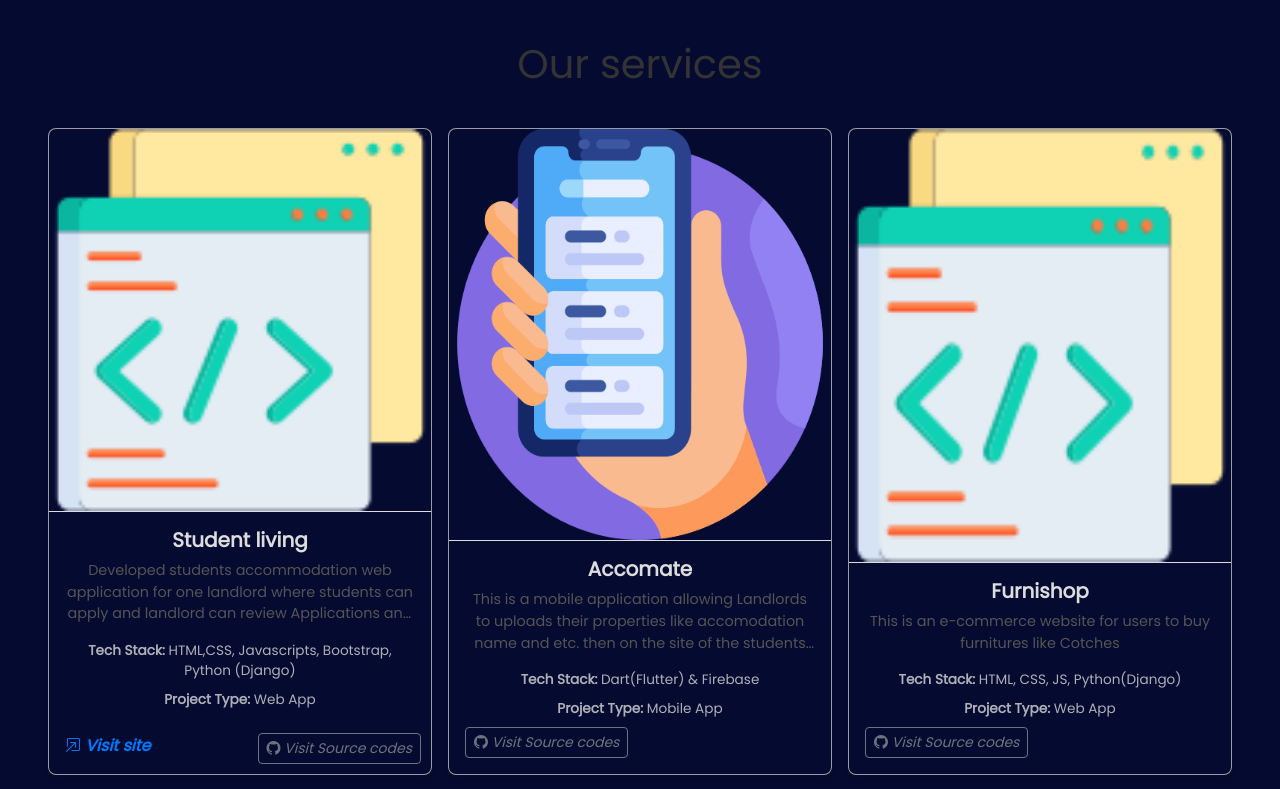
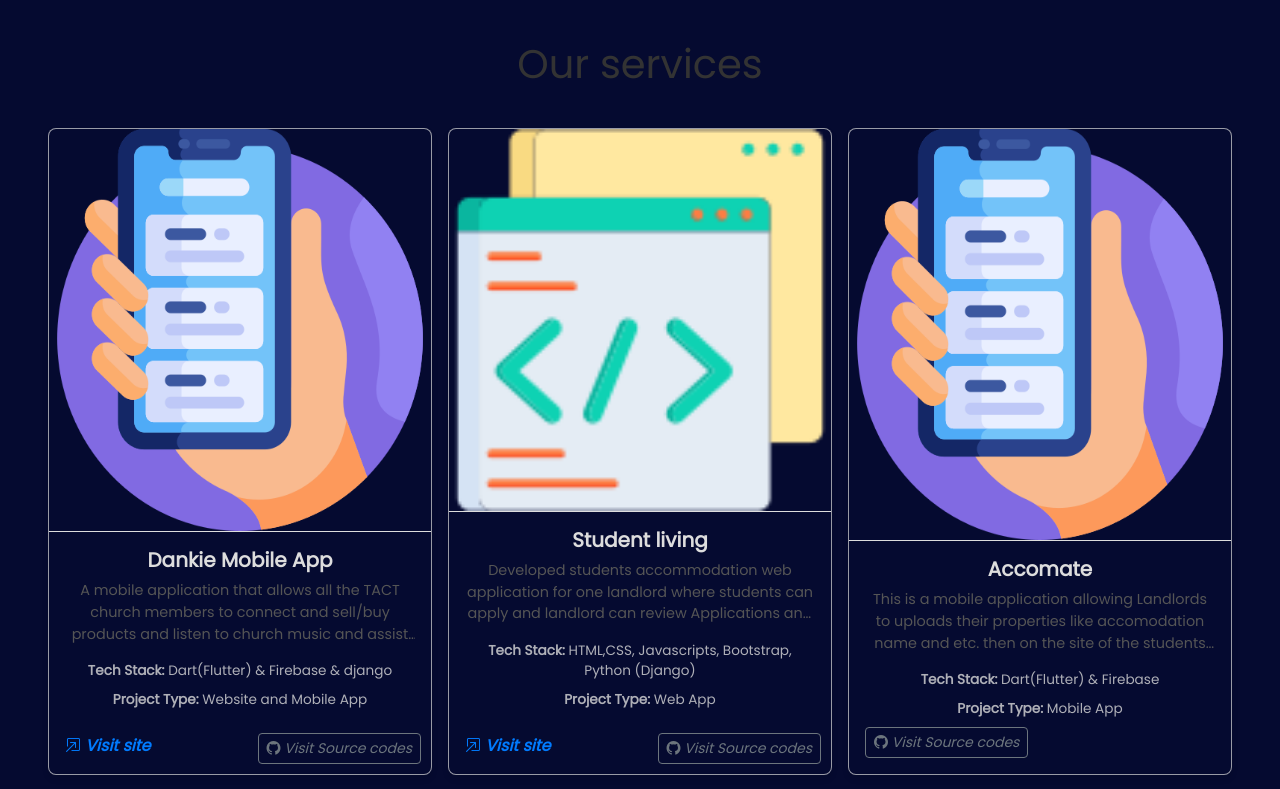
Before and after one commit to ICTPass2002kgao/Portfolio, a React (Vite) app: page / in a window 1280 px wide. Shown: the part 1440-2229 px from the top of the page. Built offline with nearby package versions, Linux system fonts and the light colour scheme.

Commit message:
added the mobile app

```diff
--- a/src/Navbar-Components/Services.jsx
+++ b/src/Navbar-Components/Services.jsx
@@ -7,6 +7,16 @@ const Services = () => {
   const projects = [
     {
       id: "1",
+      title: "Dankie Mobile App",
+      description: `A mobile application that allows all the TACT church members to
+                        connect and sell/buy products and listen to church music and assist matric students with applications to the university`,
+      techStack: `Dart(Flutter) & Firebase & django`,
+      projectType: "Website and Mobile App",
+      sourceCodes: "https://github.com/ICTPass2002kgao/The-Tact-App.git",
+      Url: "https://tact-3c612.web.app/",
+    },
+    {
+      id: "2",
       title: "Student living",
       description: `Developed students accommodation web application for
                         one landlord where students can apply and landlord can review Applications and
@@ -19,7 +29,7 @@ const Services = () => {
       Url: "http://13.60.173.161:8000/",
     },
     {
-      id: "2",
+      id: "3",
       title: "Accomate",
       description: `This is a mobile application
                             allowing Landlords to uploads
@@ -35,7 +45,7 @@ const Services = () => {
       Url: "",
     },
     {
-      id: "3",
+      id: "4",
       title: "Furnishop",
       description: `This is an e-commerce website for
                             users to buy furnitures like
@@ -49,7 +59,7 @@ const Services = () => {
       Url: "",
     },
     {
-      id: "4",
+      id: "5",
       title: "Image2Pdf",
       description: `This is a mobile application for
                           both android and IOS user to
@@ -60,7 +70,7 @@ const Services = () => {
       Url: "",
     },
     {
-      id: "5",
+      id: "6",
       title: "Recruitment System",
       description: `This is a recruitment system
                         programmed for MICTSETA
@@ -78,7 +88,7 @@ const Services = () => {
       Url: "",
     },
     {
-      id: "6",
+      id: "7",
       title: "Cyborg Certifier",
       description: `An online system for South African citizens to certify
                         documents by uploading and verifying identity.`,
```
